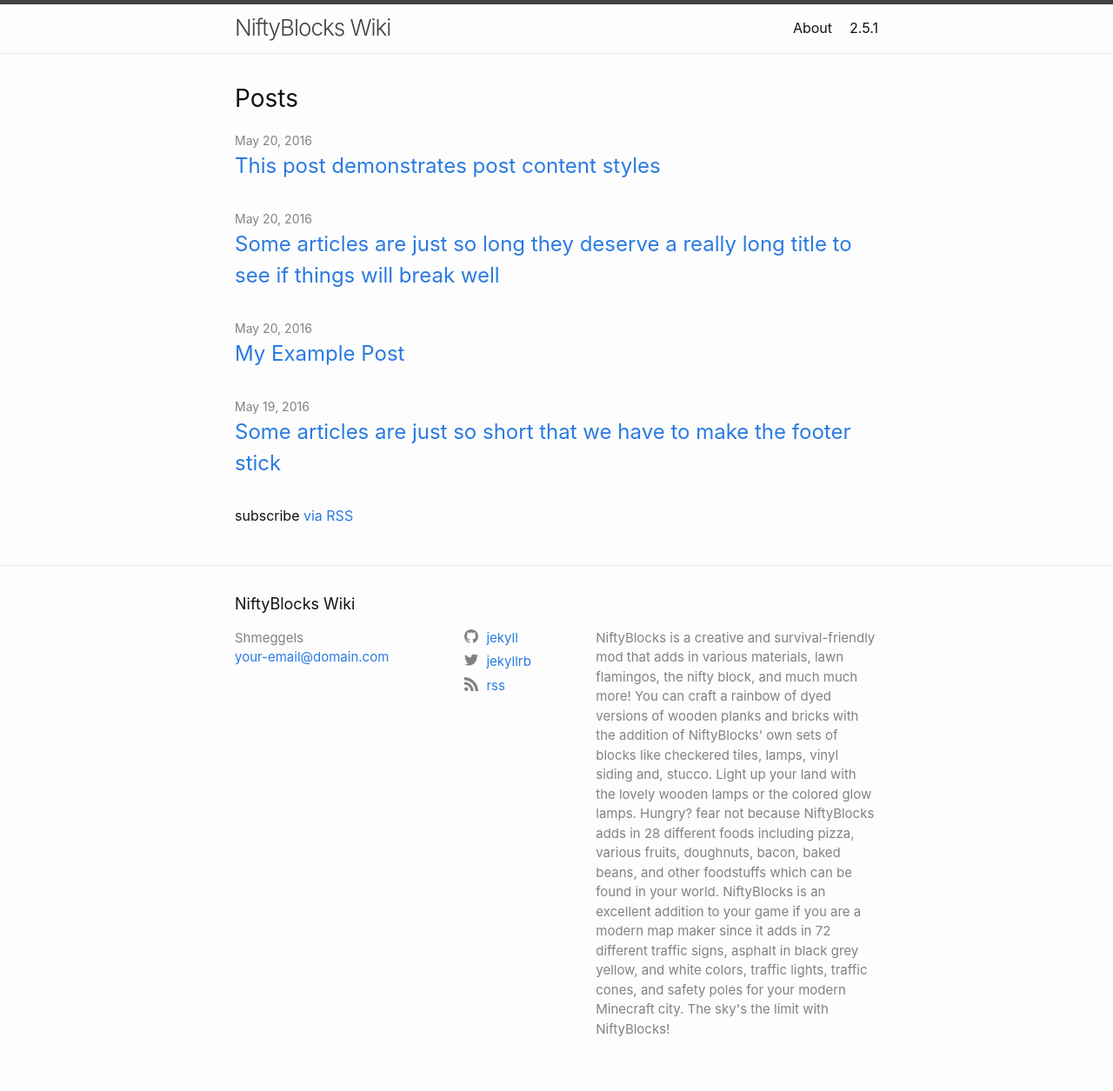
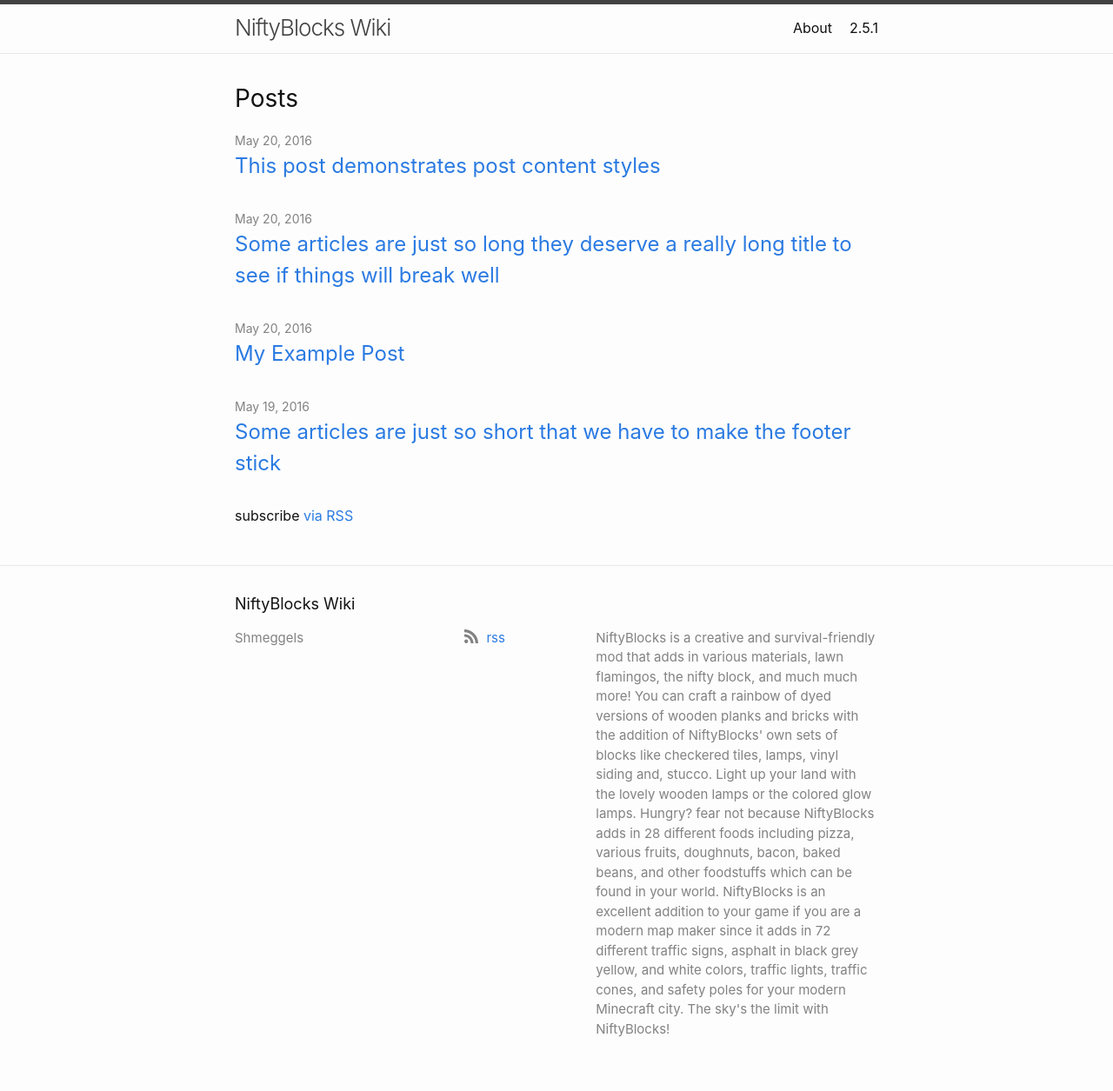
Before and after one commit to mariofish/NiftyBlocks-Wiki, a Jekyll site: the page built from index.md, in a window 1280 px wide. Shown: the whole page at 87% size. Built offline with Jekyll 4.4.1, drawn with Linux system fonts in a browser that asks for light colours.

Commit message:
Update _config.yml

```diff
--- a/_config.yml
+++ b/_config.yml
@@ -1,12 +1,11 @@
 title: NiftyBlocks Wiki
 author: Shmeggels
-email: your-email@domain.com
+mod: https://minecraft.curseforge.com/projects/niftyblocks
 description: > # this means to ignore newlines until "twitter_username:"
  NiftyBlocks is a creative and survival-friendly mod that adds in various materials, lawn flamingos, the nifty block, and much much more!  You can craft a rainbow of dyed versions of wooden planks and bricks with the addition of NiftyBlocks' own sets of blocks like checkered tiles, lamps, vinyl siding and, stucco. Light up your land with the lovely wooden lamps or the colored glow lamps. Hungry? fear not because NiftyBlocks adds in 28 different foods including pizza, various fruits, doughnuts, bacon, baked beans, and other foodstuffs which can be found in your world. NiftyBlocks is an excellent addition to your game if you are a modern map maker since it adds in 72 different traffic signs, asphalt in black grey yellow, and white colors, traffic lights, traffic cones, and safety poles for your modern Minecraft city. The sky's the limit with NiftyBlocks!
 
 # social links
-twitter_username: jekyllrb
-github_username:  jekyll
+
 rss: rss
 # dribbble_username: jekyll
 # facebook_username: jekyll
```
